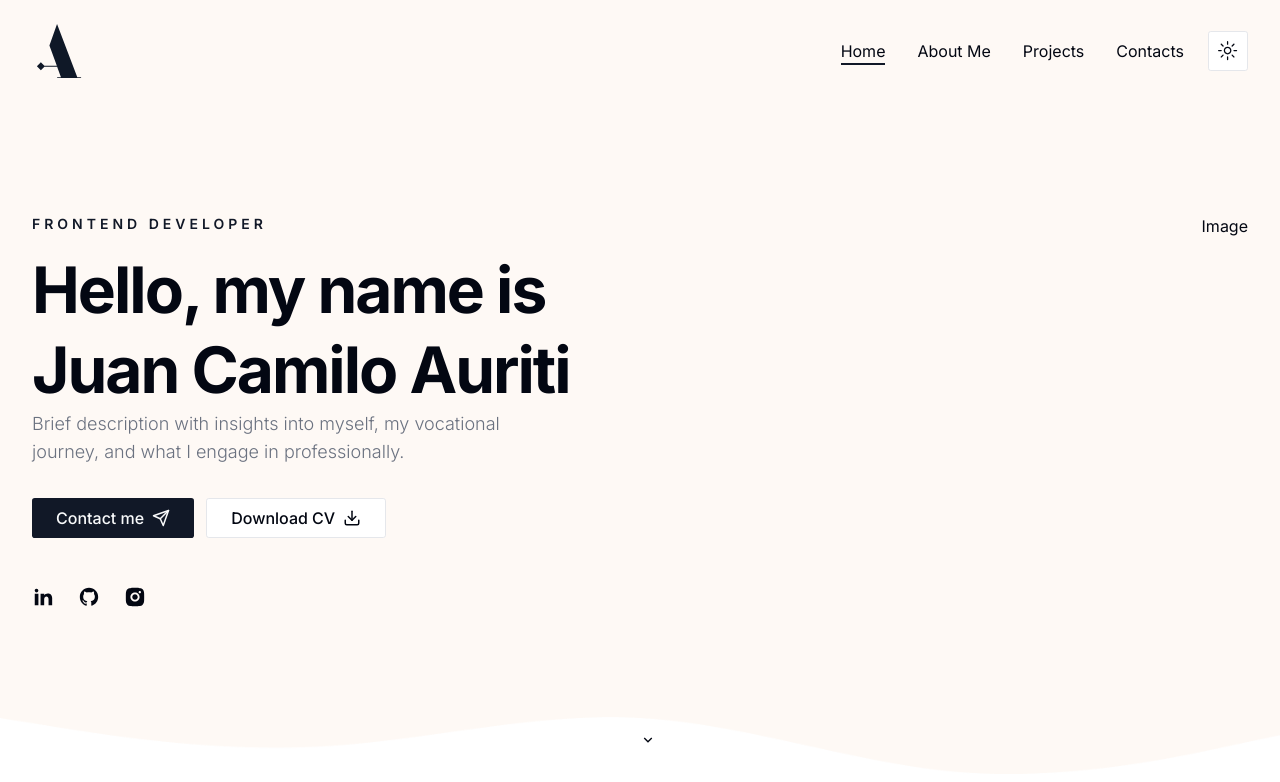
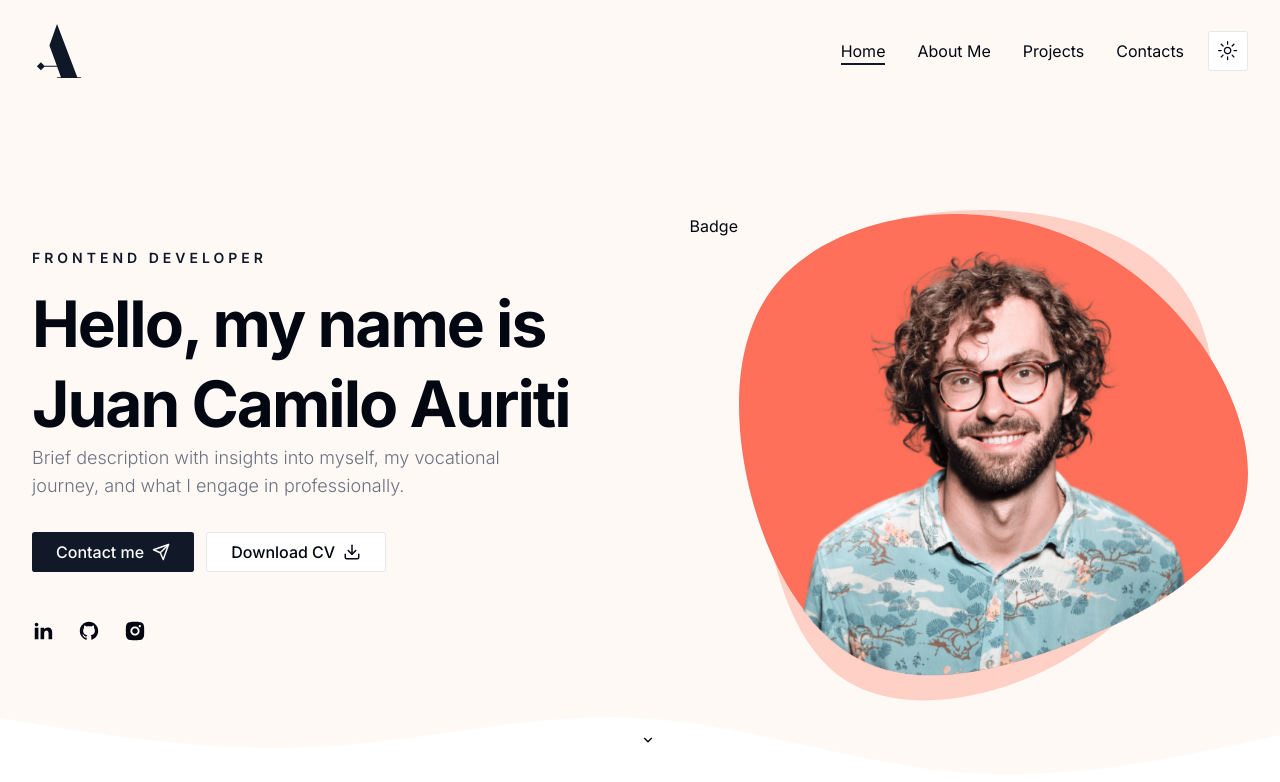
Before and after one commit to auriti-web-design/auriti-design, a Next.js app: page / in a window 1280 px wide. Shown: the top 782 px of the page. Built offline with nearby package versions, Linux system fonts and the light colour scheme.

Commit message:
impor devImg and shapes

```diff
--- a/components/DevImg.jsx
+++ b/components/DevImg.jsx
@@ -1,8 +1,11 @@
-import React from 'react'
+import Image from 'next/image'
 
-const DevImg = () => {
+
+const DevImg = ({ containerStyles, imgSrc }) => {
   return (
-    <div>DevImg</div>
+    <div className={`${containerStyles}`}>
+      <Image src={imgSrc} fill priority alt='' />
+    </div>
   )
 }
 
--- a/components/Hero.jsx
+++ b/components/Hero.jsx
@@ -50,7 +50,15 @@ const Hero = () => {
                         />
                     </div>
                     {/* image */}
-                    <div className='xl:flex relative hidden'>Image</div>
+                    <div className='xl:flex relative hidden'>
+                        {/* badge 1 */}
+                        <Badge />
+                        <div className='bg-hero_shape2_light dark:bg-hero_shape2_dark w-[500px] h-[500px] bg-no-repeat absolute -top-1 -right-2'></div>
+                        <DevImg
+                            containerStyles='bg-hero_shape w-[510px] h-[462px] bg-no-repeat relative bg-bottom'
+                            imgSrc='/hero/developer.png'
+                        />
+                    </div>
                 </div>
                 <div
                 className='md:flex left-2/4 bottom-44 xl:bottom-12 animate-bounce absolute hidden'>
--- a/tailwind.config.js
+++ b/tailwind.config.js
@@ -73,6 +73,9 @@ module.exports = {
       },
       backgroundImage: {
         hero: "url(/hero/hero-bg.png)",
+        hero_shape: "url(/hero/shape-1.svg)",
+        hero_shape2_light: "url(/hero/shape-2-light.svg)",
+        hero_shape2_dark: "url(/hero/shape-2-dark.svg)",
       },
     },
   },
```
